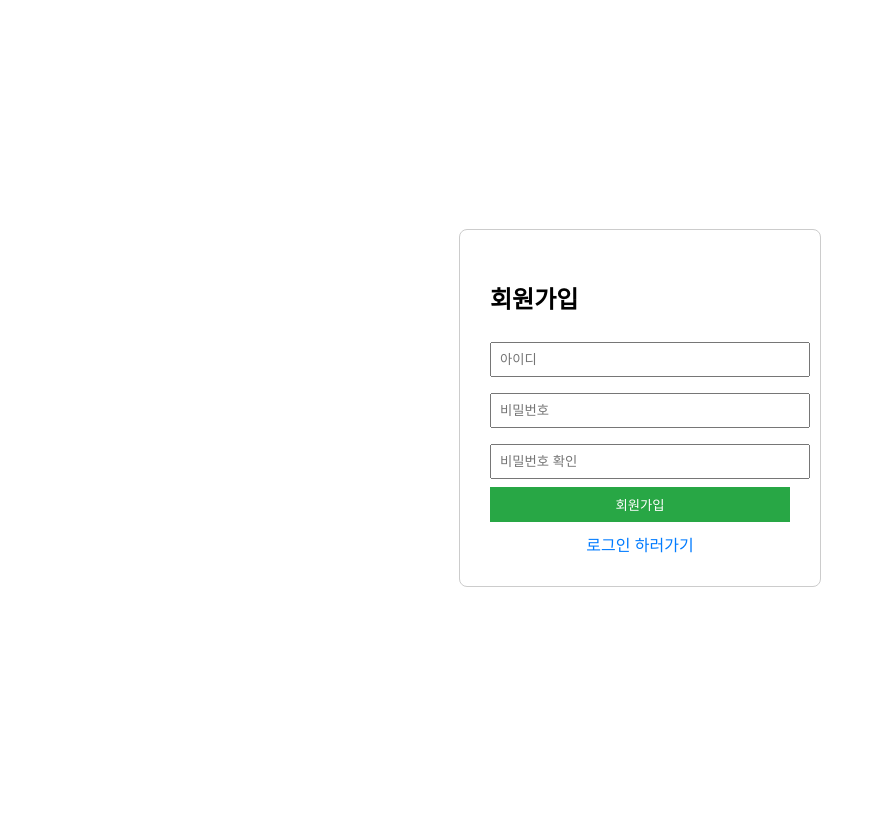
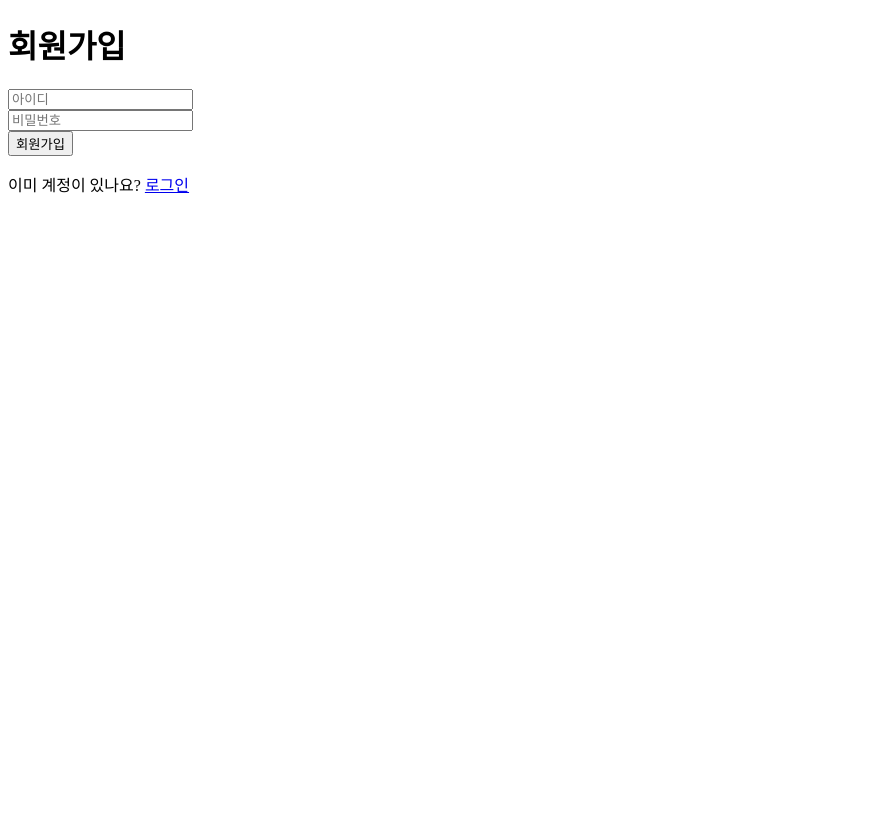
Before and after one commit to Lee0310-korea/project, a Flask app: page /register in a window 1280 px wide. Shown: the whole page, without its empty margins (0-876 px from the left). After the commit the page ends 193 px from the top, so only its background shows below. Run offline with Flask 3, Linux system fonts and the light colour scheme.

Commit message:
Update register.html

```diff
--- a/templates/register.html
+++ b/templates/register.html
@@ -3,29 +3,17 @@
 <head>
   <meta charset="UTF-8" />
   <title>회원가입</title>
-  <style>
-    body { font-family: sans-serif; display: flex; justify-content: center; align-items: center; height: 100vh; }
-    .register-container { border: 1px solid #ccc; padding: 30px; border-radius: 8px; width: 300px; }
-    input { width: 100%; padding: 8px; margin: 8px 0; }
-    button { width: 100%; padding: 8px; background-color: #28a745; color: white; border: none; cursor: pointer; }
-    button:hover { background-color: #1e7e34; }
-    .error { color: red; }
-    a { display: block; margin-top: 10px; text-align: center; text-decoration: none; color: #007BFF; }
-  </style>
 </head>
 <body>
-  <div class="register-container">
-    <h2>회원가입</h2>
-    {% if error %}
-    <p class="error">{{ error }}</p>
-    {% endif %}
-    <form method="post">
-      <input type="text" name="username" placeholder="아이디" required />
-      <input type="password" name="password" placeholder="비밀번호" required />
-      <input type="password" name="confirm" placeholder="비밀번호 확인" required />
-      <button type="submit">회원가입</button>
-    </form>
-    <a href="{{ url_for('login') }}">로그인 하러가기</a>
-  </div>
+  <h1>회원가입</h1>
+  {% if error %}
+    <p style="color:red;">{{ error }}</p>
+  {% endif %}
+  <form method="post" action="{{ url_for('register') }}">
+    <input type="text" name="username" placeholder="아이디" required><br>
+    <input type="password" name="password" placeholder="비밀번호" required><br>
+    <button type="submit">회원가입</button>
+  </form>
+  <p>이미 계정이 있나요? <a href="{{ url_for('login') }}">로그인</a></p>
 </body>
 </html>
```
